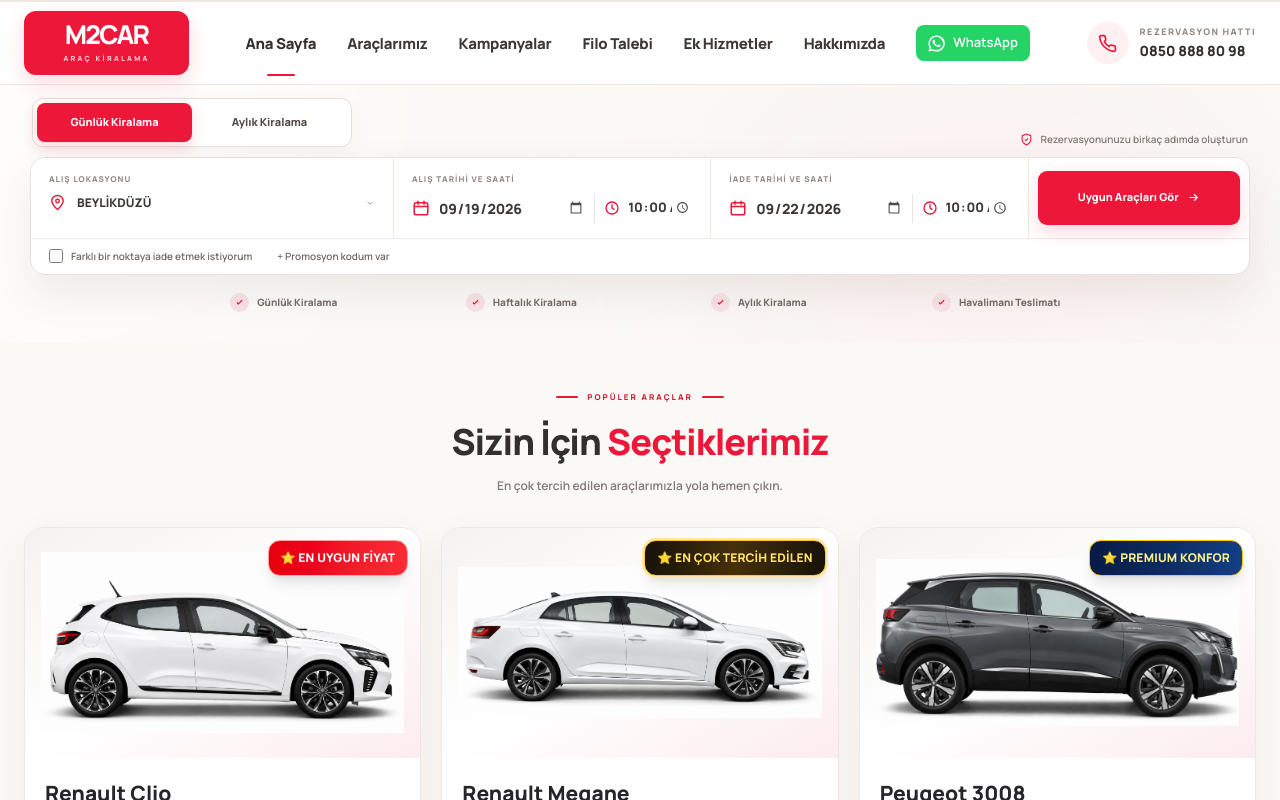
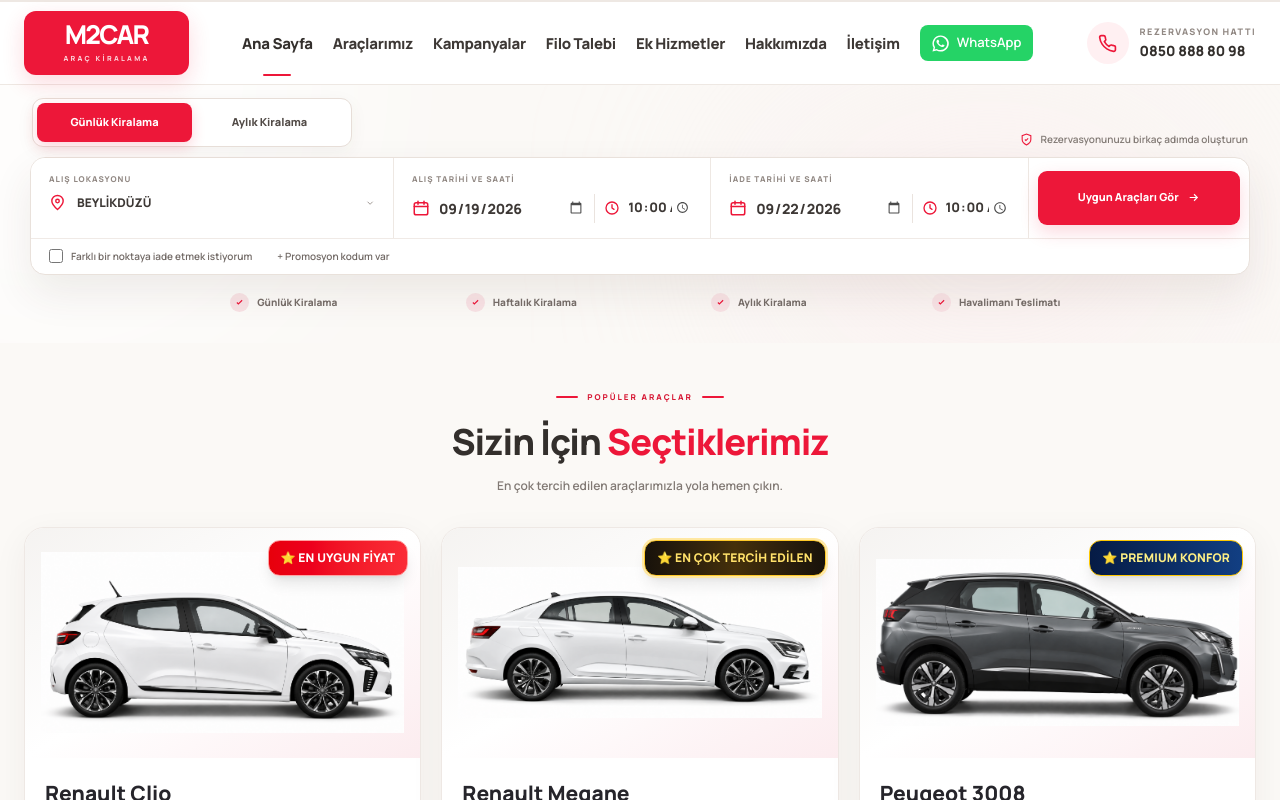
Before and after one commit to dursunalihaslak-tech/m2car-yeni, a Next.js app: page / in a window 1280 px wide. Shown: the top 800 px of the page. Built offline with nearby package versions, Linux system fonts and the light colour scheme.

Commit message:
Mobil iletisim menusu ve aylik fiyat tasarimi

```diff
--- a/app/araclarimiz/page.tsx
+++ b/app/araclarimiz/page.tsx
@@ -464,6 +464,7 @@
             <Nav href="/filo-talebi">Filo Talebi</Nav>
             <Nav href="/ek-hizmetler">Ek Hizmetler</Nav>
             <Nav href="/hakkimizda">Hakkımızda</Nav>
+            <Nav href="/iletisim">İletişim</Nav>
             <a href="https://wa.me/905336027805" target="_blank" rel="noopener noreferrer" aria-label="M2CAR WhatsApp" className="inline-flex items-center justify-center gap-2 rounded-lg bg-[#25D366] px-3 py-2 text-[13px] font-semibold text-white transition-colors hover:bg-[#1DA851]"><svg xmlns="http://www.w3.org/2000/svg" viewBox="0 0 32 32" fill="currentColor" className="h-[17px] w-[17px]" aria-hidden="true"><path d="M16 .8A15.1 15.1 0 0 0 3 23.5L.9 31l7.7-2A15.2 15.2 0 1 0 16 .8Zm0 27.5a12.3 12.3 0 0 1-6.3-1.7l-.5-.3-4.5 1.2 1.2-4.4-.3-.5A12.4 12.4 0 1 1 16 28.3Zm6.8-9.3c-.4-.2-2.2-1.1-2.6-1.2-.3-.1-.6-.2-.8.2-.3.4-1 1.2-1.2 1.4-.2.2-.4.3-.8.1-.4-.2-1.6-.6-3-1.9-1.1-1-1.9-2.2-2.1-2.6-.2-.4 0-.6.2-.8l.6-.7.4-.6c.1-.2 0-.5 0-.7l-1.2-2.8c-.3-.7-.6-.6-.8-.6h-.7c-.3 0-.7.1-1 .5-.3.4-1.3 1.3-1.3 3.1s1.3 3.5 1.5 3.7c.2.2 2.6 4 6.3 5.6.9.4 1.6.6 2.1.8.9.3 1.7.2 2.3.1.7-.1 2.2-.9 2.5-1.8.3-.9.3-1.7.2-1.8-.1-.2-.3-.3-.7-.5Z"/></svg><span>WhatsApp</span></a>
           </nav>
 
@@ -518,6 +519,7 @@
               <MobileNav href="/filo-talebi">Filo Talebi</MobileNav>
               <MobileNav href="/ek-hizmetler">Ek Hizmetler</MobileNav>
               <MobileNav href="/hakkimizda">Hakkımızda</MobileNav>
+            <MobileNav href="/iletisim">İletişim</MobileNav>
 
               <a
                 href="tel:08508888098" onClick={() => { if (typeof window !== "undefined" && typeof (window as any).gtag === "function") { (window as any).gtag("event", "conversion", { send_to: "AW-18455145510/3oVLCMjp6ZwdEKbYjOBE", value: 1.0, currency: "TRY" }); } }}
@@ -1339,7 +1341,7 @@
             </div>
 
             <div className="grid grid-cols-3 gap-[6px] [&>div]:min-w-0">
-              <div className="rounded-[11px] border border-[#FF9E87] bg-[#FFF1EC] shadow-[0_3px_12px_rgba(255,100,65,0.10)] px-[8px] py-[12px]">
+              <div className="rounded-[11px] text-center border border-[#FF9E87] bg-[#FFF1EC] shadow-[0_3px_12px_rgba(255,100,65,0.10)] px-[8px] py-[12px]">
                 <span className="block text-[8px] font-extrabold uppercase tracking-[.3px] text-[#D71935]">
                   📋 STANDART AYLIK
                 </span>
@@ -1354,7 +1356,7 @@
                 </span>
               </div>
 
-              <div className="rounded-[11px] border border-[#89C4FF] bg-[#EDF5FF] shadow-[0_3px_12px_rgba(30,110,240,0.10)] px-[8px] py-[12px]">
+              <div className="rounded-[11px] text-center border border-[#89C4FF] bg-[#EDF5FF] shadow-[0_3px_12px_rgba(30,110,240,0.10)] px-[8px] py-[12px]">
                 <span className="block text-center text-[9px] font-extrabold uppercase tracking-[.3px] text-[#1765B1]">AYLIK KAMPANYA</span><span className="mx-auto mt-[5px] block w-fit rounded-full bg-[#ED1739] px-[8px] py-[3px] text-center text-[9px] font-black text-white">%20 İNDİRİM</span>
                 <strong className="mt-[5px] block text-[clamp(13px,3.2vw,19px)] whitespace-nowrap font-extrabold tracking-[-.8px] text-[#332F2C]">
                   {formatMoney(vehicle.monthlyOnlinePrice * monthlyCount)}
@@ -1366,7 +1368,7 @@
                   {formatMoney(vehicle.monthlyOnlinePrice)} / ay
                 </span>
               </div>
-<div className="rounded-[11px] border border-[#70D99C] bg-[#E9F9EF] shadow-[0_3px_12px_rgba(0,160,90,0.10)] px-[8px] py-[14px]"><span className="block text-[8px] font-extrabold uppercase text-[#16803C]">🛡️ Depozito</span><strong className="mt-[5px] block text-[clamp(12px,2.9vw,17px)] whitespace-nowrap font-extrabold text-[#16803C]">{formatMoney(vehicle.deposit)}</strong><span className="mt-[4px] block text-[9px] font-bold text-[#16803C]">İade Edilir</span></div>
+<div className="rounded-[11px] text-center border border-[#70D99C] bg-[#E9F9EF] shadow-[0_3px_12px_rgba(0,160,90,0.10)] px-[8px] py-[14px]"><span className="block text-[8px] font-extrabold uppercase text-[#16803C]">🛡️ Depozito</span><strong className="mt-[5px] block text-[clamp(12px,2.9vw,17px)] whitespace-nowrap font-extrabold text-[#16803C]">{formatMoney(vehicle.deposit)}</strong><span className="mt-[4px] block text-[9px] font-bold text-[#16803C]">İade Edilir</span></div>
             </div>
           </>
         )}
--- a/app/ek-hizmetler/page.tsx
+++ b/app/ek-hizmetler/page.tsx
@@ -52,6 +52,7 @@
             </Nav>
 
             <Nav href="/hakkimizda">Hakkımızda</Nav>
+            <Nav href="/iletisim">İletişim</Nav>
             <a href="https://wa.me/905336027805" target="_blank" rel="noopener noreferrer" aria-label="M2CAR WhatsApp" className="inline-flex items-center justify-center gap-2 rounded-lg bg-[#25D366] px-3 py-2 text-[13px] font-semibold text-white transition-colors hover:bg-[#1DA851]"><svg xmlns="http://www.w3.org/2000/svg" viewBox="0 0 32 32" fill="currentColor" className="h-[17px] w-[17px]" aria-hidden="true"><path d="M16 .8A15.1 15.1 0 0 0 3 23.5L.9 31l7.7-2A15.2 15.2 0 1 0 16 .8Zm0 27.5a12.3 12.3 0 0 1-6.3-1.7l-.5-.3-4.5 1.2 1.2-4.4-.3-.5A12.4 12.4 0 1 1 16 28.3Zm6.8-9.3c-.4-.2-2.2-1.1-2.6-1.2-.3-.1-.6-.2-.8.2-.3.4-1 1.2-1.2 1.4-.2.2-.4.3-.8.1-.4-.2-1.6-.6-3-1.9-1.1-1-1.9-2.2-2.1-2.6-.2-.4 0-.6.2-.8l.6-.7.4-.6c.1-.2 0-.5 0-.7l-1.2-2.8c-.3-.7-.6-.6-.8-.6h-.7c-.3 0-.7.1-1 .5-.3.4-1.3 1.3-1.3 3.1s1.3 3.5 1.5 3.7c.2.2 2.6 4 6.3 5.6.9.4 1.6.6 2.1.8.9.3 1.7.2 2.3.1.7-.1 2.2-.9 2.5-1.8.3-.9.3-1.7.2-1.8-.1-.2-.3-.3-.7-.5Z"/></svg><span>WhatsApp</span></a>
           </nav>
 
@@ -104,6 +105,7 @@
               <MobileNav href="/filo-talebi">Filo Talebi</MobileNav>
               <MobileNav href="/ek-hizmetler">Ek Hizmetler</MobileNav>
               <MobileNav href="/hakkimizda">Hakkımızda</MobileNav>
+            <MobileNav href="/iletisim">İletişim</MobileNav>
             </div>
           </div>
         )}
--- a/app/filo-talebi/page.tsx
+++ b/app/filo-talebi/page.tsx
@@ -108,6 +108,7 @@
 
             <Nav href="/ek-hizmetler">Ek Hizmetler</Nav>
             <Nav href="/hakkimizda">Hakkımızda</Nav>
+            <Nav href="/iletisim">İletişim</Nav>
             <a href="https://wa.me/905336027805" target="_blank" rel="noopener noreferrer" aria-label="M2CAR WhatsApp" className="inline-flex items-center justify-center gap-2 rounded-lg bg-[#25D366] px-3 py-2 text-[13px] font-semibold text-white transition-colors hover:bg-[#1DA851]"><svg xmlns="http://www.w3.org/2000/svg" viewBox="0 0 32 32" fill="currentColor" className="h-[17px] w-[17px]" aria-hidden="true"><path d="M16 .8A15.1 15.1 0 0 0 3 23.5L.9 31l7.7-2A15.2 15.2 0 1 0 16 .8Zm0 27.5a12.3 12.3 0 0 1-6.3-1.7l-.5-.3-4.5 1.2 1.2-4.4-.3-.5A12.4 12.4 0 1 1 16 28.3Zm6.8-9.3c-.4-.2-2.2-1.1-2.6-1.2-.3-.1-.6-.2-.8.2-.3.4-1 1.2-1.2 1.4-.2.2-.4.3-.8.1-.4-.2-1.6-.6-3-1.9-1.1-1-1.9-2.2-2.1-2.6-.2-.4 0-.6.2-.8l.6-.7.4-.6c.1-.2 0-.5 0-.7l-1.2-2.8c-.3-.7-.6-.6-.8-.6h-.7c-.3 0-.7.1-1 .5-.3.4-1.3 1.3-1.3 3.1s1.3 3.5 1.5 3.7c.2.2 2.6 4 6.3 5.6.9.4 1.6.6 2.1.8.9.3 1.7.2 2.3.1.7-.1 2.2-.9 2.5-1.8.3-.9.3-1.7.2-1.8-.1-.2-.3-.3-.7-.5Z"/></svg><span>WhatsApp</span></a>
           </nav>
 
@@ -160,6 +161,7 @@
               <MobileNav href="/filo-talebi">Filo Talebi</MobileNav>
               <MobileNav href="/ek-hizmetler">Ek Hizmetler</MobileNav>
               <MobileNav href="/hakkimizda">Hakkımızda</MobileNav>
+            <MobileNav href="/iletisim">İletişim</MobileNav>
             </div>
           </div>
         )}
--- a/app/hakkimizda/page.tsx
+++ b/app/hakkimizda/page.tsx
@@ -103,6 +103,7 @@
               <MobileNav href="/filo-talebi">Filo Talebi</MobileNav>
               <MobileNav href="/ek-hizmetler">Ek Hizmetler</MobileNav>
               <MobileNav href="/hakkimizda">Hakkımızda</MobileNav>
+            <MobileNav href="/iletisim">İletişim</MobileNav>
             </div>
           </div>
         )}
--- a/app/iletisim/page.tsx
+++ b/app/iletisim/page.tsx
@@ -153,6 +153,7 @@
               <MobileNav href="/filo-talebi">Filo Talebi</MobileNav>
               <MobileNav href="/ek-hizmetler">Ek Hizmetler</MobileNav>
               <MobileNav href="/hakkimizda">Hakkımızda</MobileNav>
+            <MobileNav href="/iletisim">İletişim</MobileNav>
             </div>
           </div>
         )}
--- a/app/kampanyalar/page.tsx
+++ b/app/kampanyalar/page.tsx
@@ -52,6 +52,7 @@
             <Nav href="/filo-talebi">Filo Talebi</Nav>
             <Nav href="/ek-hizmetler">Ek Hizmetler</Nav>
             <Nav href="/hakkimizda">Hakkımızda</Nav>
+            <Nav href="/iletisim">İletişim</Nav>
             <a href="https://wa.me/905336027805" target="_blank" rel="noopener noreferrer" aria-label="M2CAR WhatsApp" className="inline-flex items-center justify-center gap-2 rounded-lg bg-[#25D366] px-3 py-2 text-[13px] font-semibold text-white transition-colors hover:bg-[#1DA851]"><svg xmlns="http://www.w3.org/2000/svg" viewBox="0 0 32 32" fill="currentColor" className="h-[17px] w-[17px]" aria-hidden="true"><path d="M16 .8A15.1 15.1 0 0 0 3 23.5L.9 31l7.7-2A15.2 15.2 0 1 0 16 .8Zm0 27.5a12.3 12.3 0 0 1-6.3-1.7l-.5-.3-4.5 1.2 1.2-4.4-.3-.5A12.4 12.4 0 1 1 16 28.3Zm6.8-9.3c-.4-.2-2.2-1.1-2.6-1.2-.3-.1-.6-.2-.8.2-.3.4-1 1.2-1.2 1.4-.2.2-.4.3-.8.1-.4-.2-1.6-.6-3-1.9-1.1-1-1.9-2.2-2.1-2.6-.2-.4 0-.6.2-.8l.6-.7.4-.6c.1-.2 0-.5 0-.7l-1.2-2.8c-.3-.7-.6-.6-.8-.6h-.7c-.3 0-.7.1-1 .5-.3.4-1.3 1.3-1.3 3.1s1.3 3.5 1.5 3.7c.2.2 2.6 4 6.3 5.6.9.4 1.6.6 2.1.8.9.3 1.7.2 2.3.1.7-.1 2.2-.9 2.5-1.8.3-.9.3-1.7.2-1.8-.1-.2-.3-.3-.7-.5Z"/></svg><span>WhatsApp</span></a>
           </nav>
 
@@ -104,6 +105,7 @@
               <MobileNav href="/filo-talebi">Filo Talebi</MobileNav>
               <MobileNav href="/ek-hizmetler">Ek Hizmetler</MobileNav>
               <MobileNav href="/hakkimizda">Hakkımızda</MobileNav>
+            <MobileNav href="/iletisim">İletişim</MobileNav>
             </div>
           </div>
         )}
--- a/app/page.tsx
+++ b/app/page.tsx
@@ -85,7 +85,7 @@
             </div>
           </a>
 
-          <nav className="hidden flex-1 items-center justify-center gap-[31px] lg:flex">
+          <nav className="hidden flex-1 items-center justify-center gap-[20px] lg:flex">
             <Nav href="/" active>
               Ana Sayfa
             </Nav>
@@ -94,6 +94,7 @@
             <Nav href="/filo-talebi">Filo Talebi</Nav>
             <Nav href="/ek-hizmetler">Ek Hizmetler</Nav>
             <Nav href="/hakkimizda">Hakkımızda</Nav>
+            <Nav href="/iletisim">İletişim</Nav>
             <a href="https://wa.me/905336027805" target="_blank" rel="noopener noreferrer" aria-label="M2CAR WhatsApp" className="inline-flex items-center justify-center gap-2 rounded-lg bg-[#25D366] px-3 py-2 text-[13px] font-semibold text-white transition-colors hover:bg-[#1DA851]"><svg xmlns="http://www.w3.org/2000/svg" viewBox="0 0 32 32" fill="currentColor" className="h-[17px] w-[17px]" aria-hidden="true"><path d="M16 .8A15.1 15.1 0 0 0 3 23.5L.9 31l7.7-2A15.2 15.2 0 1 0 16 .8Zm0 27.5a12.3 12.3 0 0 1-6.3-1.7l-.5-.3-4.5 1.2 1.2-4.4-.3-.5A12.4 12.4 0 1 1 16 28.3Zm6.8-9.3c-.4-.2-2.2-1.1-2.6-1.2-.3-.1-.6-.2-.8.2-.3.4-1 1.2-1.2 1.4-.2.2-.4.3-.8.1-.4-.2-1.6-.6-3-1.9-1.1-1-1.9-2.2-2.1-2.6-.2-.4 0-.6.2-.8l.6-.7.4-.6c.1-.2 0-.5 0-.7l-1.2-2.8c-.3-.7-.6-.6-.8-.6h-.7c-.3 0-.7.1-1 .5-.3.4-1.3 1.3-1.3 3.1s1.3 3.5 1.5 3.7c.2.2 2.6 4 6.3 5.6.9.4 1.6.6 2.1.8.9.3 1.7.2 2.3.1.7-.1 2.2-.9 2.5-1.8.3-.9.3-1.7.2-1.8-.1-.2-.3-.3-.7-.5Z"/></svg><span>WhatsApp</span></a>
           </nav>
 
@@ -135,6 +136,7 @@
               <MobileNav href="/filo-talebi">Filo Talebi</MobileNav>
               <MobileNav href="/ek-hizmetler">Ek Hizmetler</MobileNav>
               <MobileNav href="/hakkimizda">Hakkımızda</MobileNav>
+            <MobileNav href="/iletisim">İletişim</MobileNav>
             </div>
           </div>
         )}
```
